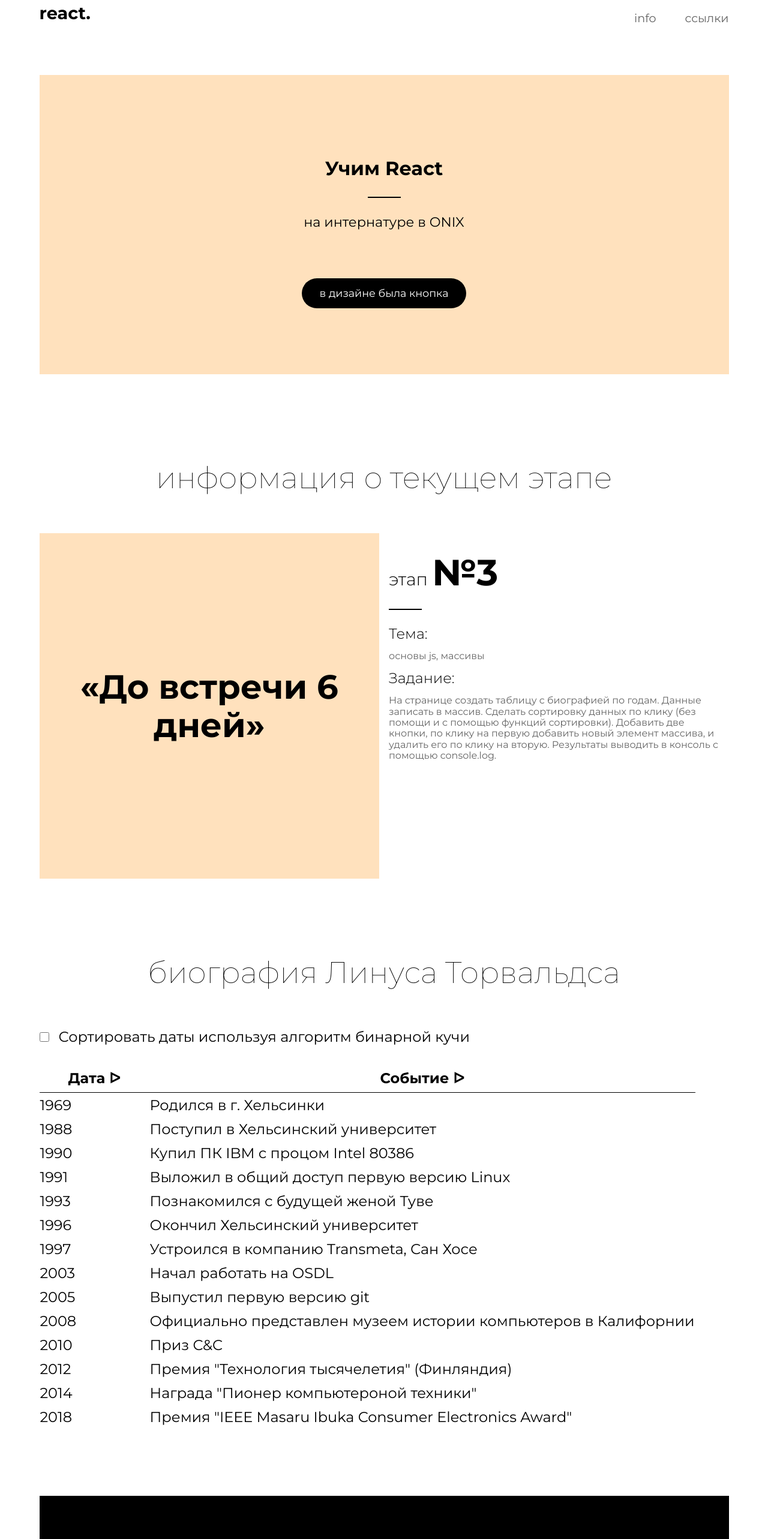
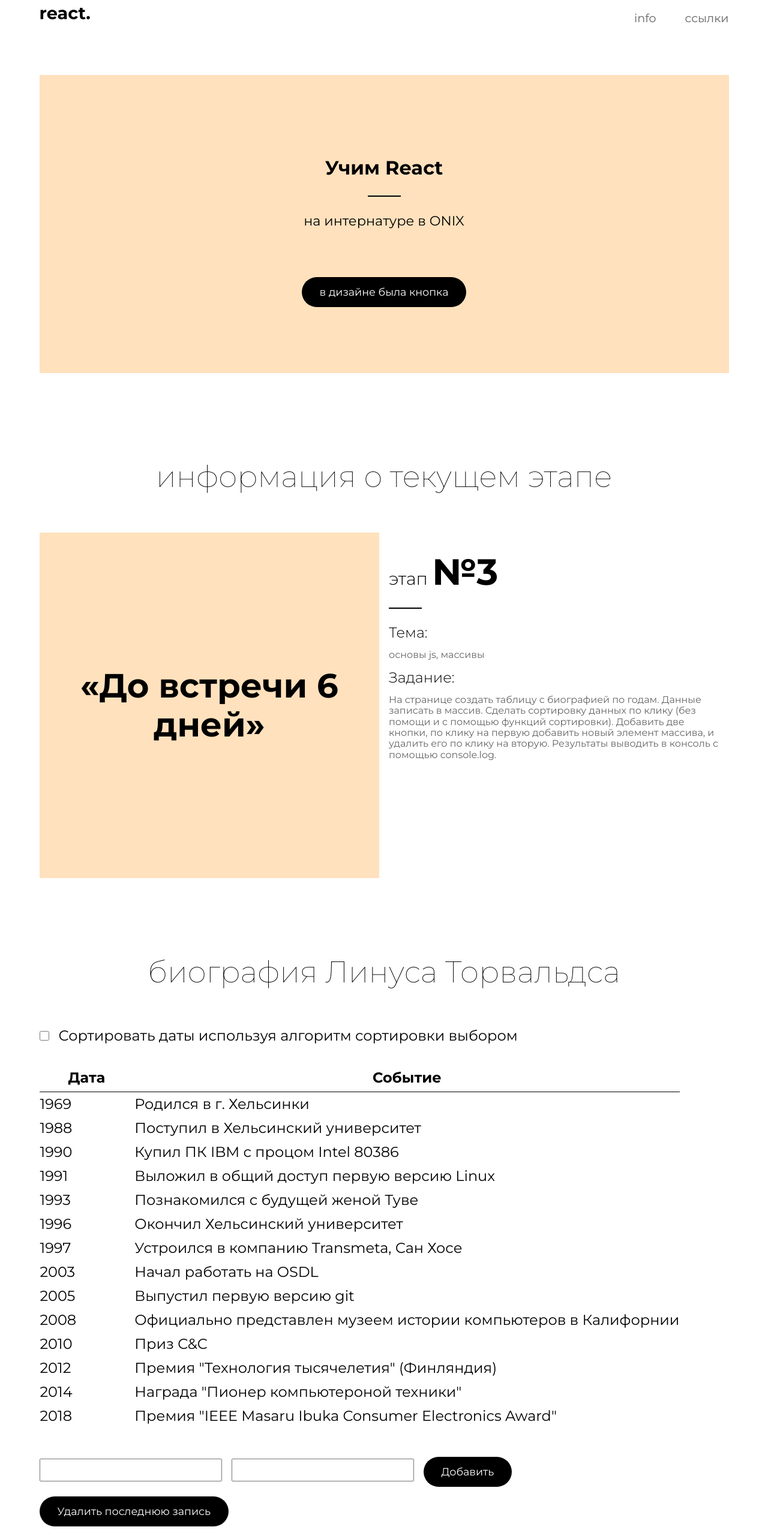
Before and after one commit to pemakhov/onix-internship-react-test-task, a React (Create React App) app: page / in a window 1280 px wide. Shown: the part 60-2626 px from the top of the page at 60% size. Built offline with nearby package versions, Linux system fonts and the light colour scheme; the HTML template or start-up script is replaced by a standard one.

Commit message:
feat: change and implement custom search algorythm; add form and buttons
Implement select sort algorythm. Add form and buttons for adding / removing the elements of
biography.

```diff
--- a/src/App.css
+++ b/src/App.css
@@ -24,6 +24,34 @@ code {
     flex-direction: row-reverse;
   }
 }
+button {
+  cursor: pointer;
+  padding: 0 30px;
+  text-decoration: none;
+  color: white;
+  background-color: black;
+  height: 50px;
+  border-radius: 25px;
+  border: none;
+  font-weight: 400;
+  font-size: 1.1rem;
+}
+
+button:hover {
+  background-color: #222222;
+}
+
+button:active {
+  background-color: #444444;
+  border-radius: 25px;
+  border: none;
+  outline: 0;
+}
+
+button:focus {
+  outline: 0;
+}
+
 html {
   scroll-behavior: smooth;
   width: 100%;
@@ -73,6 +101,7 @@ html body #root header .container nav ul li a:hover {
   text-decoration: underline;
 }
 html body #root header .header-content {
+  padding: 110px 0;
   background-color: #ffe1bd;
   display: flex;
   flex-direction: column;
@@ -80,38 +109,12 @@ html body #root header .header-content {
 }
 html body #root header .header-content h2 {
   font-size: 2rem;
-  margin-top: 138px;
   margin-bottom: 0;
 }
 html body #root header .header-content h3 {
   font-weight: 400;
   font-size: 1.4rem;
-  margin: 0;
-}
-html body #root header .header-content button {
-  cursor: pointer;
-  padding: 0 30px;
-  text-decoration: none;
-  color: white;
-  background-color: black;
-  height: 50px;
-  border-radius: 25px;
-  border: none;
-  margin: 80px 0 110px;
-  font-weight: 400;
-  font-size: 1.1rem;
-}
-html body #root header .header-content button:hover {
-  background-color: #222222;
-}
-html body #root header .header-content button:active {
-  background-color: #444444;
-  border-radius: 25px;
-  border: none;
-  outline: 0;
-}
-html body #root header .header-content button:focus {
-  outline: 0;
+  margin: 0 0 80px;
 }
 html body #root main h2 {
   font-weight: 100;
--- a/src/App.scss
+++ b/src/App.scss
@@ -28,6 +28,34 @@ code {
       flex-direction: row-reverse;
     }
   }
+}
+
+button {
+  cursor: pointer;
+  padding: 0 30px;
+  text-decoration: none;
+  color: white;
+  background-color: black;
+  height: 50px;
+  border-radius: 25px;
+  border: none;
+  font-weight: 400;
+  font-size: 1.1rem;
+}
+
+button:hover {
+  background-color: #222222;
+}
+
+button:active {
+  background-color: #444444;
+  border-radius: 25px;
+  border: none;
+  outline: 0;
+}
+
+button:focus {
+  outline: 0;
 }
 
 html {
@@ -85,6 +113,7 @@ html {
         }
 
         .header-content {
+          padding: 110px 0;
           background-color: $pinkBackground;
           display: flex;
           flex-direction: column;
@@ -92,43 +121,13 @@ html {
 
           h2 {
             font-size: 2rem;
-            margin-top: 138px;
             margin-bottom: 0;
           }
 
           h3 {
             font-weight: 400;
             font-size: 1.4rem;
-            margin: 0;
-          }
-
-          button {
-            cursor: pointer;
-            padding: 0 30px;
-            text-decoration: none;
-            color: white;
-            background-color: black;
-            height: 50px;
-            border-radius: 25px;
-            border: none;
-            margin: 80px 0 110px;
-            font-weight: 400;
-            font-size: 1.1rem;
-          }
-
-          button:hover {
-            background-color: #222222;
-          }
-
-          button:active {
-            background-color: #444444;
-            border-radius: 25px;
-            border: none;
-            outline: 0;
-          }
-
-          button:focus {
-            outline: 0;
+            margin: 0 0 80px;
           }
         }
       }
--- a/src/components/biography-table/BiographyTable.js
+++ /dev/null
@@ -1,31 +0,0 @@
-import React from "react";
-import { BiographyTableRow } from "../biography-table-row/BiographyTableRow";
-
-export function BiographyTable(props) {
-  const renderRow = (year, event) => (
-    <BiographyTableRow year={year} event={event} key={year} />
-  );
-
-  return (
-    <section id="bio">
-      <h2>{props.header}</h2>
-      <input type="checkbox" id="heap-search" name="heapSearch" />
-      <label for="heap-search">Сортировать даты используя алгоритм бинарной кучи</label>
-      <table>
-        <thead>
-          <tr>
-            <th onClick={props.handleYearClick}>
-              Дата {props.sortCriteria !== 'year' ? "ᐅ" : props.ascendYear ? "▼" : "▲"}
-            </th>
-            <th onClick={props.handleEventClick}>
-              Событие {props.sortCriteria !== 'event' ? "ᐅ" : props.ascendEvent ? "▼" : "▲"}
-            </th>
-          </tr>
-        </thead>
-        <tbody id="bio-content">
-          {props.bio.map((row) => renderRow(...row))}
-        </tbody>
-      </table>
-    </section>
-  );
-}
--- a/src/components/biography/Biography.css
+++ b/src/components/biography/Biography.css
@@ -5,6 +5,13 @@ section#bio input[type=checkbox] {
   width: 1rem;
   height: 1rem;
   margin-right: 1rem;
+}
+section#bio input[type=text] {
+  height: 2rem;
+  margin-right: 1rem;
+}
+section#bio form {
+  padding: 1rem 0;
 }
 section#bio table {
   margin: 2rem 0;
@@ -19,6 +26,7 @@ section#bio table thead tr th {
 }
 section#bio table thead tr th:hover {
   cursor: pointer;
+  color: #422;
 }
 section#bio table tbody tr {
   height: 2.5rem;
--- a/src/components/biography/Biography.js
+++ b/src/components/biography/Biography.js
@@ -1,6 +1,7 @@
 import React, { useState } from "react";
 import "./Biography.css";
-import { BiographyTable } from "../biography-table/BiographyTable";
+import { View } from "./view/View";
+import { runSelectionSort } from "../../service/SelectionSort";
 
 export const Biography = function () {
   const header = "биография Линуса Торвальдса";
@@ -25,13 +26,14 @@ export const Biography = function () {
   const [ascendYear, setAscendYear] = useState(true);
   const [ascendEvent, setAscendEvent] = useState(true);
   const [sortCriteria, setSortCriteria] = useState("");
+  const [customSort, setCustomSort] = useState(false);
 
   const getSortedBioByYear = (data, ascend) => {
     const sortFunction = ascend ? (a, b) => b[0] - a[0] : (a, b) => a[0] - b[0];
     return [...data].sort(sortFunction);
   };
 
-  const getSortedBioByEvent = (data, ascend) => {
+  const getSortedBioByBiographyEvent = (data, ascend) => {
     const sortFunction = ascend
       ? (a, b) => (a[1] >= b[1] ? -1 : 1)
       : (a, b) => (a[1] >= b[1] ? 1 : -1);
@@ -39,24 +41,39 @@ export const Biography = function () {
   };
 
   const handleYearClick = () => {
-    setBio(getSortedBioByYear(bio, ascendYear));
+    const sortedBio = customSort
+      ? runSelectionSort(bio, ascendYear)
+      : getSortedBioByYear(bio, ascendYear);
+
+    setBio(sortedBio);
     setAscendYear(!ascendYear);
     setSortCriteria("year");
+    console.table(bio);
   };
 
   const handleEventClick = () => {
-    setBio(getSortedBioByEvent(bio, ascendEvent));
+    setBio(getSortedBioByBiographyEvent(bio, ascendEvent));
     setAscendEvent(!ascendEvent);
     setSortCriteria("event");
+    console.table(bio);
+  };
+
+  const handleCustomSortCheck = (event) => {
+    setCustomSort(event.target.checked);
+  };
+
+  const handleAddBiographyEvent = () => {
+
   };
 
   return (
     <>
-      <BiographyTable
+      <View
         header={header}
         bio={bio}
         handleYearClick={handleYearClick}
         handleEventClick={handleEventClick}
+        handleCustomSortCheck={handleCustomSortCheck}
         ascendYear={ascendYear}
         ascendEvent={ascendEvent}
         sortCriteria={sortCriteria}
--- a/src/components/biography/Biography.scss
+++ b/src/components/biography/Biography.scss
@@ -1,10 +1,21 @@
 section#bio {
   font-size: 1.5rem;
+
   input[type=checkbox] {
     width: 1rem;
     height: 1rem;
     margin-right: 1rem;
   }
+
+  input[type=text] {
+    height: 2rem;
+    margin-right: 1rem;
+  }
+
+  form {
+    padding: 1rem 0;
+  }
+
   table {
     margin: 2rem 0;
     border-spacing: 0;
@@ -17,6 +28,7 @@ section#bio {
         }
         th:hover {
           cursor: pointer;
+          color: #422;
         }
       }
     }
--- a/src/components/biography-table-row/BiographyTableRow.js
+++ b/src/components/biography/table-row/TableRow.js
@@ -1,6 +1,6 @@
 import React from "react";
 
-export function BiographyTableRow(props) {
+export function TableRow(props) {
   return (
     <tr>
       <td>{props.year}</td>
--- /dev/null
+++ b/src/components/biography/view/View.js
@@ -0,0 +1,41 @@
+import React from "react";
+import { TableRow } from "../table-row/TableRow";
+
+export function View(props) {
+  const renderRow = (year, event) => (
+    <TableRow year={year} event={event} key={year} />
+  );
+
+  const switchSearchLabel =
+    "Сортировать даты используя алгоритм сортировки выбором";
+
+  return (
+    <section id="bio">
+      <h2>{props.header}</h2>
+      <input
+        type="checkbox"
+        id="heap-search"
+        name="heapSearch"
+        onChange={props.handleCustomSortCheck}
+      />
+      <label htmlFor="heap-search">{switchSearchLabel}</label>
+      <table>
+        <thead>
+          <tr>
+            <th onClick={props.handleYearClick}>Дата</th>
+            <th onClick={props.handleEventClick}>Событие</th>
+          </tr>
+        </thead>
+        <tbody id="bio-content">
+          {props.bio.map((row) => renderRow(...row))}
+        </tbody>
+      </table>
+      <form>
+        <input type="text" name="year" />
+        <input type="text" name="biography-event" />
+        <button type="submit">Добавить</button>
+      </form>
+      <button type="submit">Удалить последнюю запись</button>
+    </section>
+  );
+}
--- /dev/null
+++ b/src/service/SelectionSort.js
@@ -0,0 +1,34 @@
+/**
+ * Sorts an array arr in place by a selection sort method
+ * @param {unknown[]} arr
+ */
+export function runSelectionSort(arr, ascend) {
+  console.log('Selection sort is running')
+
+  if (arr.length === 0 || arr.length === 1) {
+    return arr;
+  }
+
+  const traverse = (n) => {
+    let smallest = n;
+
+    for (let i = n; i < arr.length; i += 1) {
+      if (arr[i] < arr[smallest]) {
+        smallest = i;
+      }
+    }
+
+    if (smallest !== n) {
+      const swap = arr[n];
+      arr[n] = arr[smallest];
+      arr[smallest] = swap;
+    }
+
+    if (n < arr.length - 1) {
+      traverse(n + 1);
+    }
+  };
+
+  traverse(0);
+  return ascend ? arr : arr.reverse();
+}
```
Also changed, not shown: src/service/BinaryHeap.js (deleted, +0 -37 lines), 2 other files (tests, documents, lock files or other folders).
